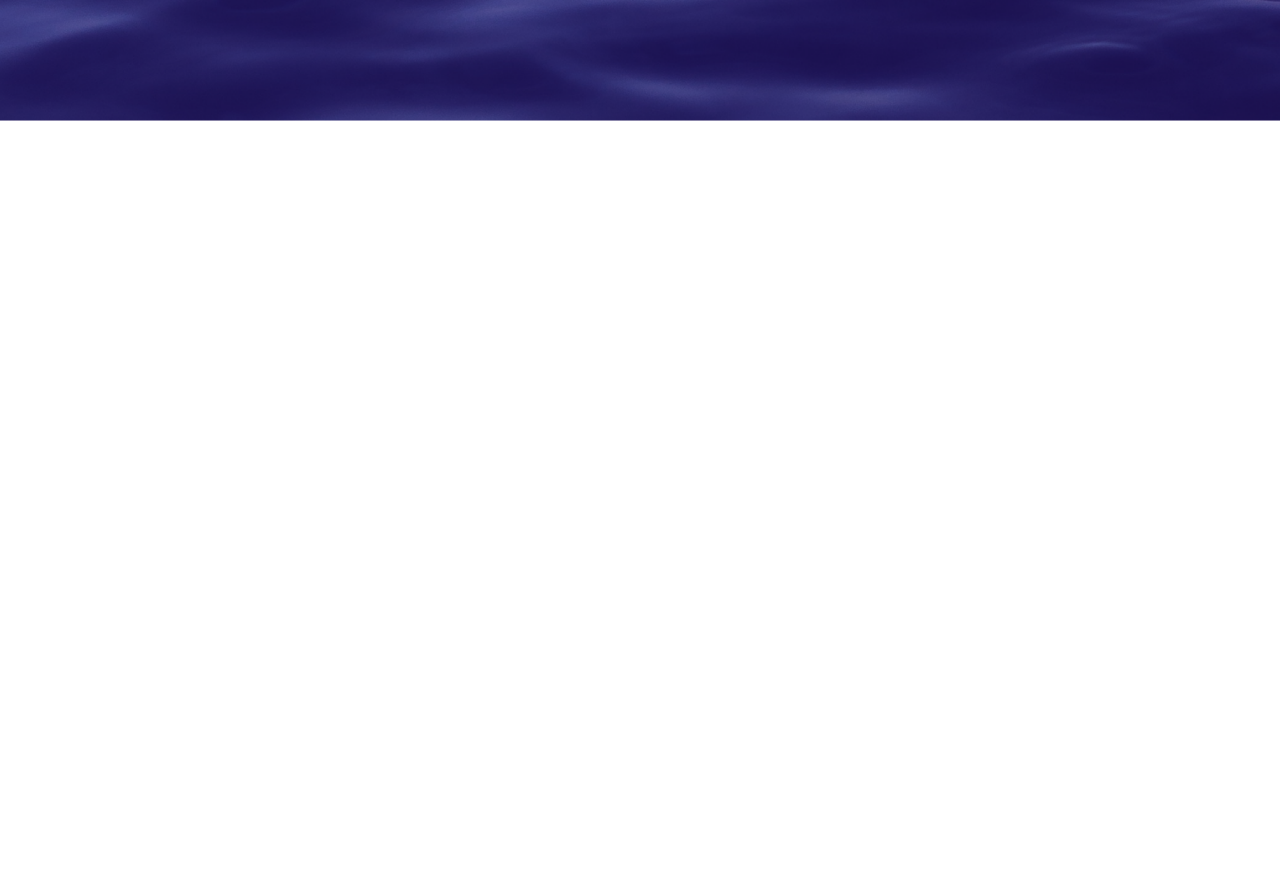
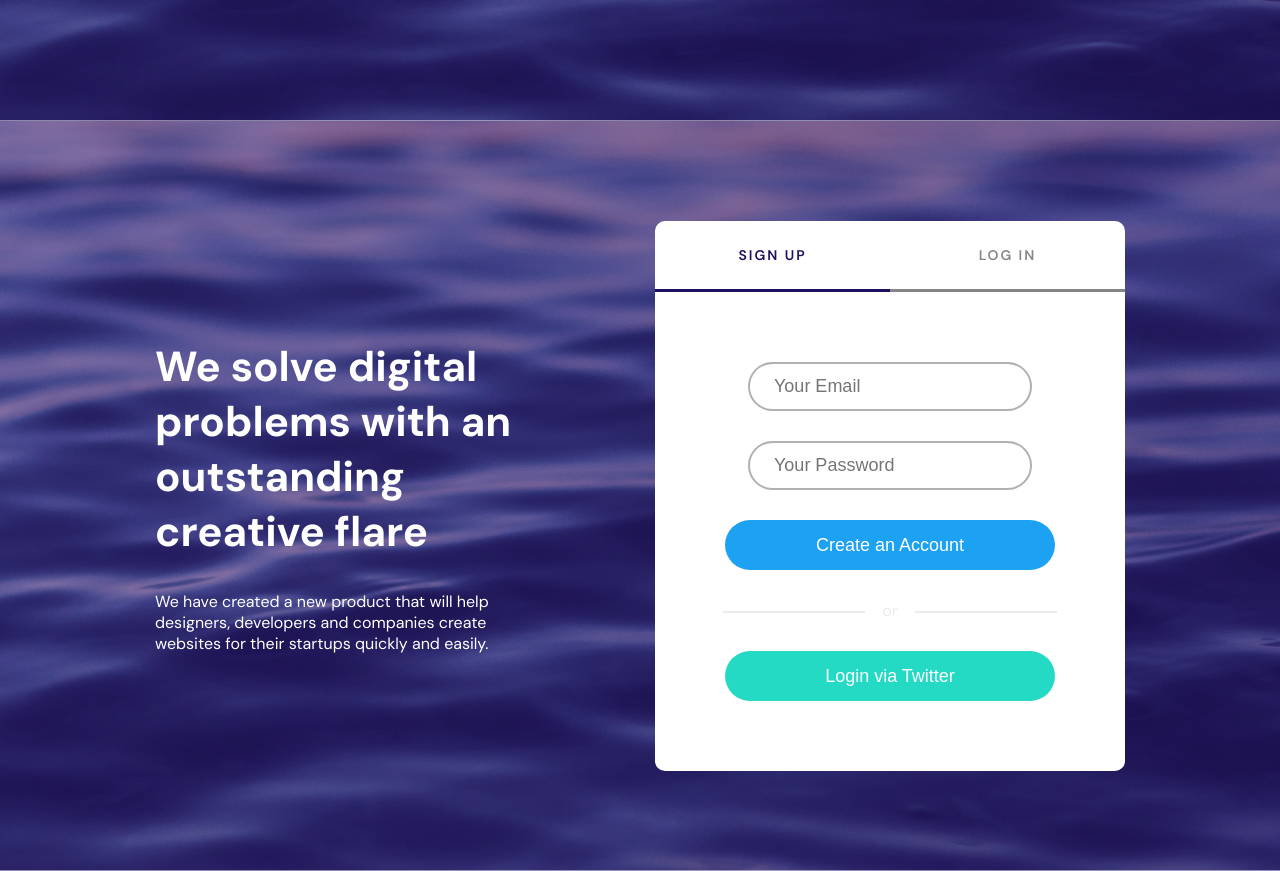
Before and after one commit to ArnoSahakyan/startup, a React (Vite) app: page / in a window 1280 px wide. Shown: the part 1269-2140 px from the top of the page. Before the commit the page ends 1390 px from the top, so only its background shows below. Built offline with nearby package versions, Linux system fonts and the light colour scheme.

Commit message:
Arnulikkkk

```diff
--- a/src/App.jsx
+++ b/src/App.jsx
@@ -1,12 +1,14 @@
 import './App.scss'
 import Info from './components/Info/Info'
 import Header from './components/Header/Header'
+import InputArea from './components/InputArea/InputArea'
 
 function App() {
   return (
     <div className="App">
       <Header />
       <Info />
+      <InputArea />
     </div>
   )
 }
--- a/src/assets/webColors.scss
+++ b/src/assets/webColors.scss
@@ -11,3 +11,4 @@ $red-btn: #EA3223;
 $red-btn-hover: #d62a1a;
 $pink-btn: #E93A7D;
 $pink-btn-hover: #d63170;
+$text-light:#868686;
--- /dev/null
+++ b/src/components/InputArea/InputArea.jsx
@@ -0,0 +1,47 @@
+import { useState } from 'react'
+import './InputArea.scss'
+export default function InputArea() {
+  const [selected, setSelected] = useState(
+    'Sign Up'
+  )
+
+
+  return (
+    <div className="InputAreaBG">
+      <div className="InputArea container">
+        <div className="InputArea__content">
+          <h2>We solve digital problems with an outstanding creative flare</h2>
+          <p>We have created a new product that will help designers, developers and companies create websites for their startups quickly and easily.</p>
+        </div>
+        <div className="InputArea__form">
+
+            <div className="InputArea__login">
+              <p className={selected === 'Sign Up' ? 'active' : ''} onClick={() => setSelected('Sign Up')}>Sign Up</p>
+              <p className={selected === 'Login' ? 'active' : ''} onClick={() => setSelected('Login')}>Log In</p>
+            </div>
+            {
+              selected === 'Sign Up'
+                ?
+                <form>
+                  <input type="email" placeholder='Your Email' />
+                  <input type="password" placeholder='Your Password' />
+                  <button className='btn-2'>Create an Account</button>
+                  <span>or</span>
+                  <button className='btn-1'>Login via Twitter</button>
+                </form>
+                :
+                <form>
+                  <input type="email" placeholder='Your Email' />
+                  <input type="password" placeholder='Your Password' />
+                  <button className='btn-2'>Log In To Account</button>
+                </form>
+            }
+
+        </div>
+
+      </div>
+      <h1></h1>
+
+    </div>
+  )
+}
--- /dev/null
+++ b/src/components/InputArea/InputArea.scss
@@ -0,0 +1,141 @@
+@use '../../assets/webColors.scss' as *;
+
+.InputAreaBG {
+    background-image: url('/form-bg.png');
+    background-size: cover;
+    background-position: center;
+    background-repeat: no-repeat;
+
+    .InputArea {
+        max-width: 970px;
+        font-family: "DM Sans", sans-serif;
+        display: flex;
+        justify-content: space-between;
+        align-items: center;
+        padding: 100px 0;
+
+        &__content {
+            flex-basis: 38%;
+            color: $white;
+            display: flex;
+            flex-direction: column;
+            gap: 32px;
+
+            h2 {
+                font-size: 42px;
+            }
+
+            p {
+                font-size: 16px;
+            }
+        }
+
+        &__login {
+            display: flex;
+            width: 100%;
+            justify-content: space-between;
+            align-items: center;
+
+            p {
+                width: 50%;
+                text-align: center;
+                padding: 25px 0;
+                text-transform: uppercase;
+                letter-spacing: 2px;
+                font-size: 14px;
+                font-weight: 600;
+                border-bottom: 3px solid $text-light;
+                font-family: "DM Sans", sans-serif;
+                color: $text-light;
+
+                &.active {
+                    color: $bg-dark;
+                    border-bottom: 3px solid $bg-dark;
+                }
+            }
+        }
+
+        &__form {
+            background-color: $white;
+            display: flex;
+            flex-direction: column;
+            border-radius: 10px;
+            align-items: center;
+
+            form {
+                padding: 70px;
+                display: flex;
+                gap: 30px;
+                flex-direction: column;
+                align-items: center;
+                min-height: 479px;
+                justify-content: center;
+
+                span {
+                    position: relative;
+                    color: #EBEAED;
+
+                    &::before {
+                        content: '';
+                        height: 2px;
+                        width: 142px;
+                        position: absolute;
+                        background-color: #EBEAED;
+                        // left: -155px;
+                        top: 50%;
+                        right: 33px;
+                    }
+                    &::after {
+                        content: '';
+                        height: 2px;
+                        width: 142px;
+                        position: absolute;
+                        background-color: #EBEAED;
+                        left: 33px;
+                        top: 50%;
+                    }
+                }
+                    input {
+                        border-radius: 100px;
+                        padding: 12px 24px;
+                        font-size: 18px;
+                        border: 2px solid #b0afb3;
+                    }
+
+                    .btn-1 {
+                        padding: 12px 0;
+                        background-color: $green-btn;
+                        border-radius: 100px;
+                        border: none;
+                        font-size: 18px;
+                        color: $white;
+                        line-height: 26px;
+                        transition: 200ms;
+                        width: 330px;
+
+                        &:hover {
+                            background-color: $green-btn-hover;
+                        }
+                    }
+
+                    .btn-2 {
+                        padding: 12px 0;
+                        background-color: $blue-btn;
+                        border-radius: 100px;
+                        border: none;
+                        font-size: 18px;
+                        color: $white;
+                        line-height: 26px;
+                        transition: 200ms;
+                        width: 330px;
+
+                        &:hover {
+                            background-color: $blue-btn-hover;
+                        }
+
+                    }
+                }
+
+            }
+        }
+    }
```
Also changed, not shown: public/form-bg.png (added).
